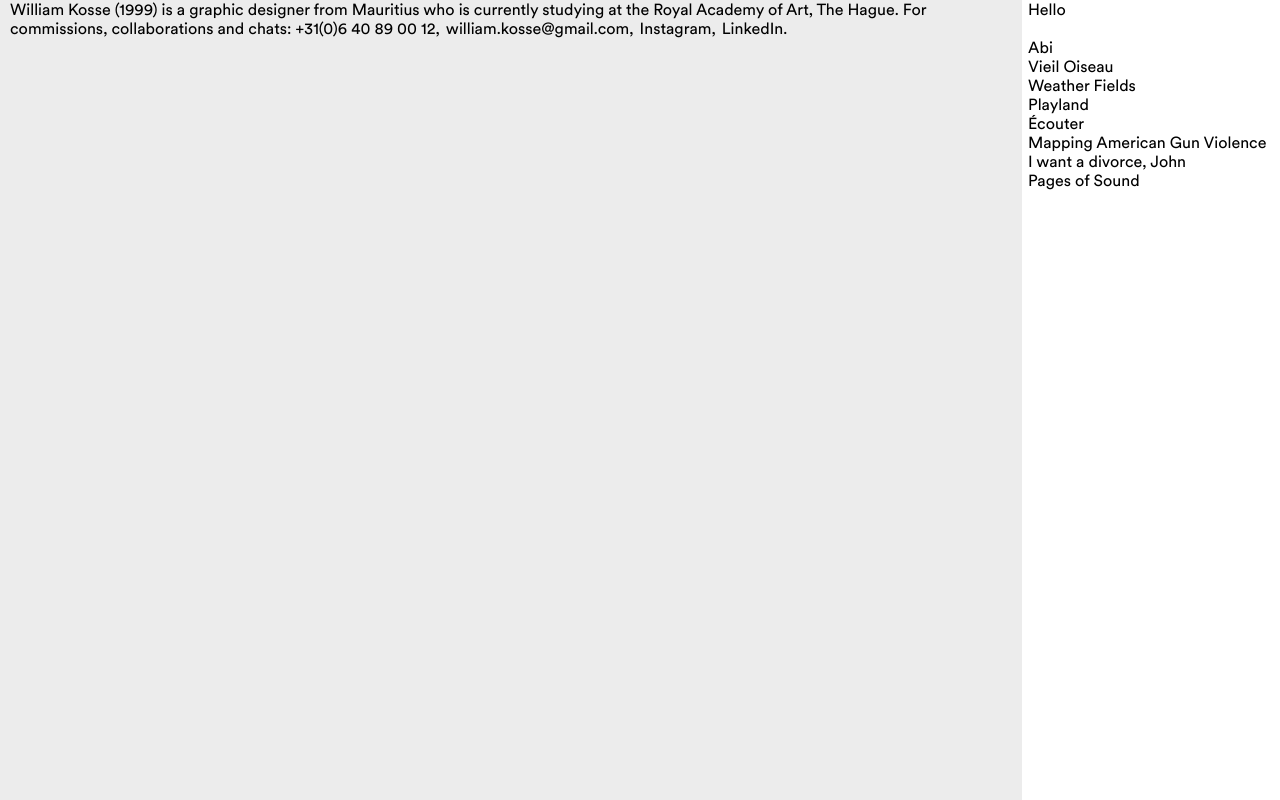
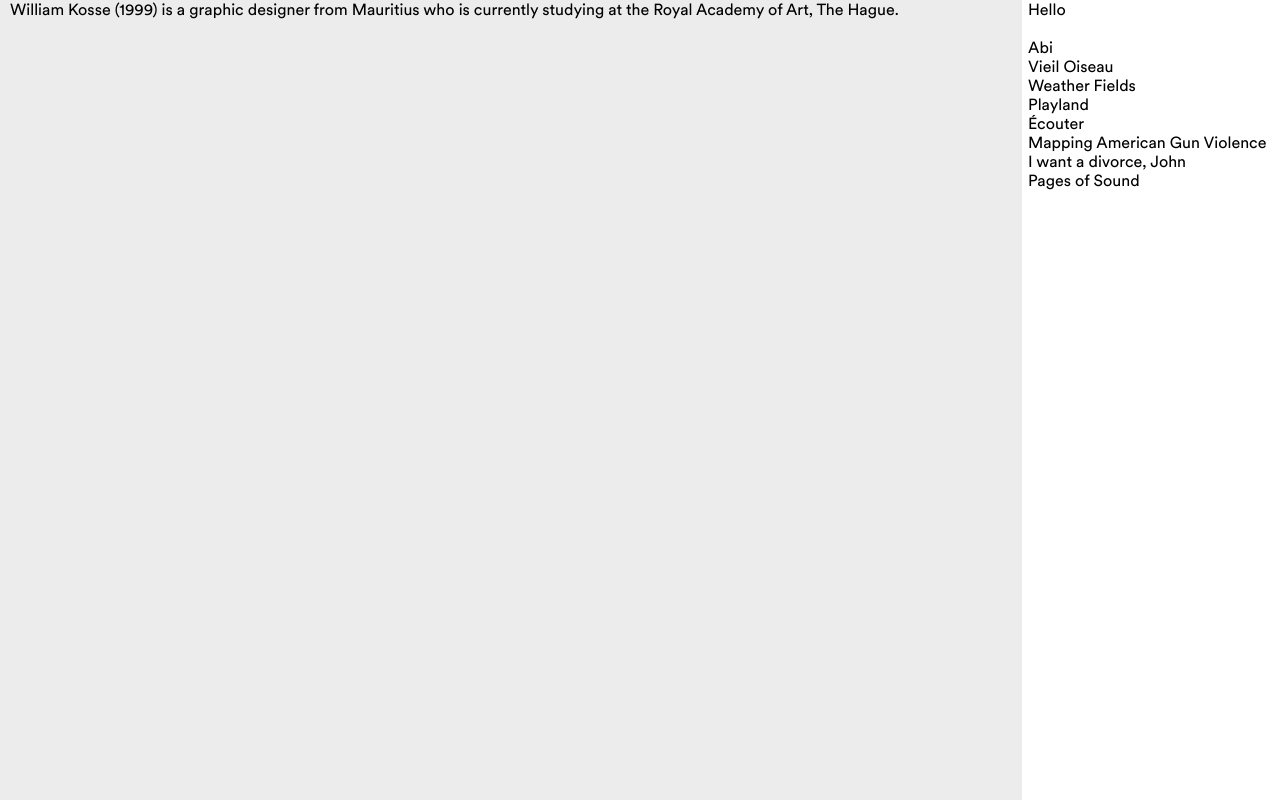
Before and after one commit to williamkosse/williamkosse.github.io, a plain HTML site: page index.html in a window 1280 px wide. Drawn offline with Linux system fonts and the light colour scheme.

Commit message:
Update index.html

```diff
--- a/index.html
+++ b/index.html
@@ -31,11 +31,7 @@
       <section id="home">
         <p>
           William Kosse (1999) is a graphic designer from Mauritius who is
-          currently studying at the Royal Academy of Art, The Hague. For
-          commissions, collaborations and chats: +31(0)6 40 89 00 12,
-          <a href="mailto:william.kosse@gmail.com">william.kosse@gmail.com</a>,
-          <a href="https://www.instagram.com/williamkosse/">Instagram</a>,
-          <a href="https://www.linkedin.com/in/williamkosse/">LinkedIn</a>.
+          currently studying at the Royal Academy of Art, The Hague.
         </p>
       </section>
 
```
